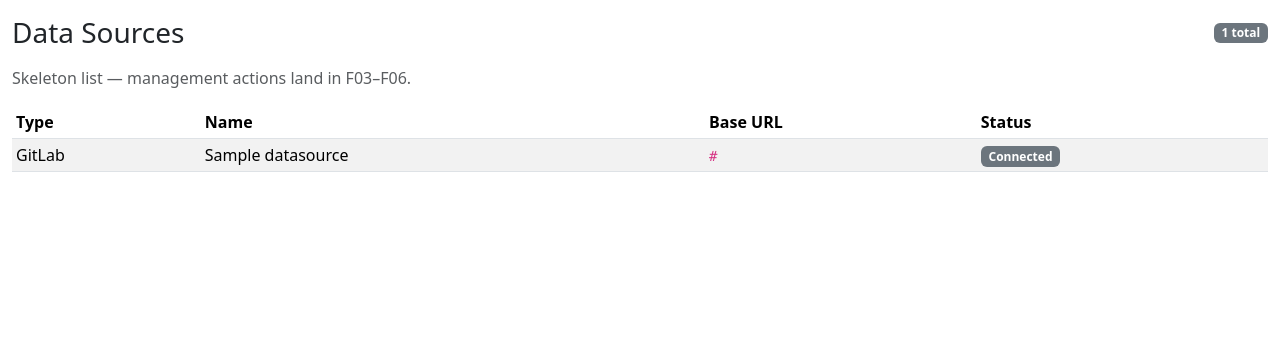
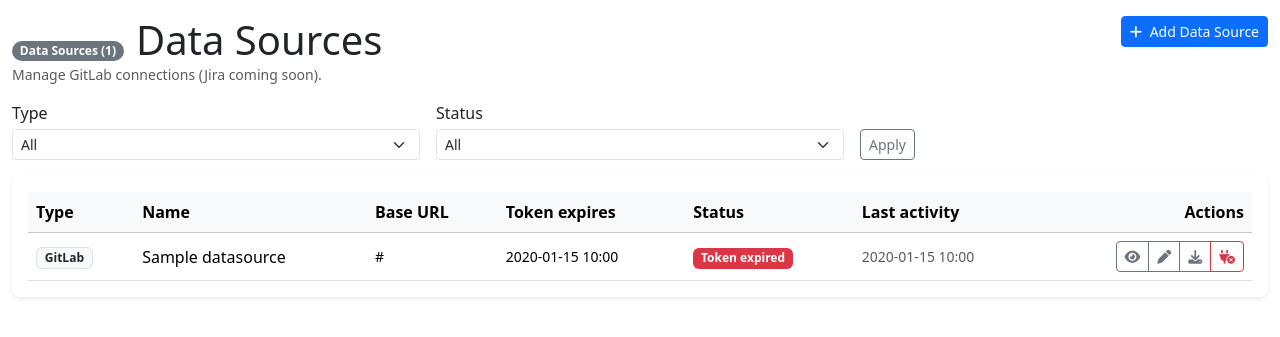
Before and after one commit to FeatureFactory-io/huginn, a Django app: page /datasources/ in a window 1280 px wide. Shown: the part 56-393 px from the top of the page. Run offline with Django 5.2, Linux system fonts and the light colour scheme; a user stored in the database is signed in; tables that the repository leaves empty hold one stand-in row (values such as "Sample post"); parts of the project's set-up code (start-up, migrations or seed data) failed here and were passed over; some libraries are stand-ins or nearby versions.

Commit message:
feat(datasources): F02 list with filters, badges, and row actions
- Server-side type/status filters aligned with computed_status windows
- Port list layout from mockup; testids per spec
- Filter-empty vs global empty state
- LIST-01..20 integration coverage

Co-authored-by: Cursor <cursoragent@cursor.com>

```diff
--- a/ui/templates/ui/datasources/list.html
+++ b/ui/templates/ui/datasources/list.html
@@ -1,35 +1,130 @@
 {% extends "base.html" %}
 {% block title %}Data Sources · Huginn{% endblock %}
 {% block content %}
-<div class="d-flex justify-content-between align-items-center mb-3">
-  <h1 class="h3 m-0" data-testid="datasources-page-title">Data Sources</h1>
-  <span class="badge bg-secondary" data-testid="datasources-count-badge">{{ datasources|length }} total</span>
+<section class="hg-page-header rounded-2 mb-3 d-flex flex-wrap justify-content-between align-items-start gap-2">
+  <div>
+    <span class="badge bg-secondary rounded-pill me-2" data-testid="datasources-count-badge">Data Sources ({{ datasources|length }})</span>
+    <h1 class="hg-page-title d-inline" data-testid="page-title">Data Sources</h1>
+    <p class="text-muted small mb-0">Manage GitLab connections (Jira coming soon).</p>
   </div>
-<p class="text-muted">Skeleton list — management actions land in F03–F06.</p>
-{% if not datasources %}
-  <div class="alert alert-info" data-testid="datasources-empty-state">No data sources connected.</div>
-{% else %}
-  <div class="table-responsive">
-    <table class="table table-striped table-sm">
-      <thead>
+  <a class="btn btn-primary btn-sm"
+     href="{% url 'datasources-create' %}"
+     data-bs-toggle="tooltip" title="Add a GitLab PAT connection"
+     data-testid="add-datasource-btn">
+    <i class="fa-solid fa-plus me-1"></i> Add Data Source
+  </a>
+</section>
+
+<form class="row g-3 mb-3" method="get" data-testid="datasources-filter-form">
+  <div class="col-md-4">
+    <label class="form-label hg-label-caps mb-1" for="filter-type">Type</label>
+    <select class="form-select form-select-sm" id="filter-type" name="type" data-testid="filter-type">
+      {% for val, label in type_choices %}
+        <option value="{{ val }}" {% if val == active_type %}selected{% endif %} {% if val == "jira" %}disabled{% endif %}>{{ label }}</option>
+      {% endfor %}
+    </select>
+  </div>
+  <div class="col-md-4">
+    <label class="form-label hg-label-caps mb-1" for="filter-status">Status</label>
+    <select class="form-select form-select-sm" id="filter-status" name="status" data-testid="filter-status">
+      {% for val, label in status_choices %}
+        <option value="{{ val }}" {% if val == active_status %}selected{% endif %}>{{ label }}</option>
+      {% endfor %}
+    </select>
+  </div>
+  <div class="col-md-4 d-flex align-items-end">
+    <button type="submit" class="btn btn-outline-secondary btn-sm">Apply</button>
+  </div>
+</form>
+
+<div class="card border-0 shadow-sm rounded-3">
+  <div class="card-body">
+    {% if datasources %}
+      <div class="table-responsive" data-testid="datasources-table-wrap">
+        <table class="table table-hover align-middle mb-0" data-testid="datasources-table">
+          <thead class="table-light">
             <tr>
               <th scope="col">Type</th>
               <th scope="col">Name</th>
               <th scope="col">Base URL</th>
+              <th scope="col">Token expires</th>
               <th scope="col">Status</th>
+              <th scope="col">Last activity</th>
+              <th class="text-end" scope="col">Actions</th>
             </tr>
           </thead>
           <tbody>
             {% for ds in datasources %}
               <tr data-testid="datasource-row-{{ ds.pk }}">
-            <td>{{ ds.get_datasource_type_display }}</td>
-            <td>{{ ds.name }}</td>
-            <td><code>{{ ds.base_url }}</code></td>
-            <td><span class="badge bg-secondary">{{ ds.get_status_display }}</span></td>
+                <td><span class="badge bg-light text-dark border">{{ ds.get_datasource_type_display }}</span></td>
+                <td class="fw-medium">{{ ds.name }}</td>
+                <td class="small text-break">{{ ds.base_url }}</td>
+                <td class="small">
+                  {% if ds.token_expires_at %}
+                    {{ ds.token_expires_at|date:"Y-m-d H:i" }}
+                  {% else %}
+                    —
+                  {% endif %}
+                </td>
+                <td data-testid="datasource-status-{{ ds.pk }}">
+                  {% with cs=ds.computed_status %}
+                    {% if cs == "connected" %}
+                      <span class="badge rounded-pill bg-success">Connected</span>
+                    {% elif cs == "token_expiring" %}
+                      <span class="badge bg-warning text-dark">Token expiring in {{ ds.token_expires_in_days }} days</span>
+                    {% elif cs == "token_expired" or cs == "connection_error" %}
+                      <span class="badge bg-danger">
+                        {% if cs == "token_expired" %}Token expired{% else %}Connection error{% endif %}
+                      </span>
+                    {% else %}
+                      <span class="badge bg-secondary">{{ ds.get_status_display }}</span>
+                    {% endif %}
+                  {% endwith %}
+                </td>
+                <td class="small text-muted">
+                  {% if ds.last_activity_at %}{{ ds.last_activity_at|date:"Y-m-d H:i" }}{% else %}—{% endif %}
+                </td>
+                <td class="text-end">
+                  <div class="btn-group btn-group-sm">
+                    <a class="btn btn-outline-secondary" href="{% url 'datasource-detail' pk=ds.pk %}"
+                       data-bs-toggle="tooltip" title="View" data-testid="datasource-action-view-{{ ds.pk }}">
+                      <i class="fa-solid fa-eye"></i>
+                    </a>
+                    <a class="btn btn-outline-secondary" href="{% url 'datasource-edit' pk=ds.pk %}"
+                       data-bs-toggle="tooltip" title="Edit" data-testid="datasource-action-edit-{{ ds.pk }}">
+                      <i class="fa-solid fa-pen"></i>
+                    </a>
+                    <a class="btn btn-outline-secondary" href="{% url 'projects-import' %}?datasource={{ ds.pk }}"
+                       {% if ds.computed_status != "connected" %}tabindex="-1" aria-disabled="true"{% endif %}
+                       data-bs-toggle="tooltip" title="Import projects"
+                       data-testid="datasource-action-import-{{ ds.pk }}">
+                      <i class="fa-solid fa-download"></i>
+                    </a>
+                    <a class="btn btn-outline-danger" href="{% url 'datasource-delete' pk=ds.pk %}"
+                       data-bs-toggle="tooltip" title="Disconnect" data-testid="datasource-action-delete-{{ ds.pk }}">
+                      <i class="fa-solid fa-plug-circle-xmark"></i>
+                    </a>
+                  </div>
+                </td>
               </tr>
             {% endfor %}
           </tbody>
         </table>
       </div>
+    {% elif filtered_empty %}
+      <div class="text-center py-5 text-muted" data-testid="datasources-filter-empty">
+        <p class="mb-0">No data sources match the current filters.</p>
+      </div>
+    {% else %}
+      <div class="text-center py-5 text-muted" data-testid="datasources-empty-state">
+        <i class="fa-solid fa-plug fa-2x mb-3 d-block text-secondary"></i>
+        <p class="mb-1 fw-medium">No data sources connected</p>
+        <p class="small mb-3">Add a GitLab connection to start importing projects.</p>
+        <a href="{% url 'datasources-create' %}" class="btn btn-primary" data-testid="add-datasource-btn-empty">
+          <i class="fa-solid fa-plus me-1"></i> Add Data Source
+        </a>
+      </div>
     {% endif %}
+  </div>
+</div>
 {% endblock %}
--- a/ui/views/datasources.py
+++ b/ui/views/datasources.py
@@ -1,11 +1,15 @@
 """Operational DataSource routes (Acts 1)."""
+
+from datetime import timedelta
 
 from django.contrib import messages
 from django.contrib.auth.decorators import login_required
 from django.db import IntegrityError
+from django.db.models import Q
 from django.http import HttpRequest, HttpResponse
 from django.shortcuts import get_object_or_404, redirect, render
 from django.urls import reverse
+from django.utils import timezone
 from django.utils.decorators import method_decorator
 from django.views import View
 
@@ -19,18 +23,59 @@ def _create_post_context(**kwargs) -> dict:
     return ctx
 
 
+def _datasources_filtered_get_queryset(*, type_filter: str, status_filter: str):
+    qs = DataSource.objects.all().order_by("name")
+    if type_filter in (DataSource.Type.GITLAB, DataSource.Type.JIRA):
+        qs = qs.filter(datasource_type=type_filter)
+    now = timezone.now()
+    expires_soon_limit = now + timedelta(days=30)
+    if status_filter == DataSource.Status.CONNECTION_ERROR:
+        qs = qs.filter(status=DataSource.Status.CONNECTION_ERROR)
+    elif status_filter == DataSource.Status.TOKEN_EXPIRED:
+        qs = qs.filter(token_expires_at__lt=now)
+    elif status_filter == DataSource.Status.TOKEN_EXPIRING:
+        qs = qs.filter(token_expires_at__lte=expires_soon_limit, token_expires_at__gte=now)
+    elif status_filter == DataSource.Status.CONNECTED:
+        qs = qs.filter(status=DataSource.Status.CONNECTED).filter(
+            Q(token_expires_at__isnull=True) | Q(token_expires_at__gt=expires_soon_limit)
+        )
+    return qs
+
+
 @method_decorator(login_required, name="dispatch")
 class DataSourcesListView(View):
     template_name = "ui/datasources/list.html"
 
     def get(self, request: HttpRequest) -> HttpResponse:
-        datasources = list(DataSource.objects.all())
+        active_type = (request.GET.get("type") or "").strip()
+        active_status = (request.GET.get("status") or "").strip()
+        qs = _datasources_filtered_get_queryset(type_filter=active_type, status_filter=active_status)
+        datasources = list(qs)
+        has_any_datasource = DataSource.objects.exists()
+        filtered_empty = has_any_datasource and not datasources
+        type_choices = [
+            ("", "All"),
+            (DataSource.Type.GITLAB, "GitLab"),
+            (DataSource.Type.JIRA, "Jira"),
+        ]
+        status_choices = [
+            ("", "All"),
+            (DataSource.Status.CONNECTED, "Connected"),
+            (DataSource.Status.TOKEN_EXPIRING, "Token expiring"),
+            (DataSource.Status.TOKEN_EXPIRED, "Token expired"),
+            (DataSource.Status.CONNECTION_ERROR, "Connection error"),
+        ]
         return render(
             request,
             self.template_name,
             {
                 "active_nav": "datasources",
                 "datasources": datasources,
+                "type_choices": type_choices,
+                "status_choices": status_choices,
+                "active_type": active_type,
+                "active_status": active_status,
+                "filtered_empty": filtered_empty,
             },
         )
 
```
Also changed, not shown: tests/integration/test_datasources_list_find.py (+183 -17 lines). Lines whose indentation alone changed are shown as unchanged.
